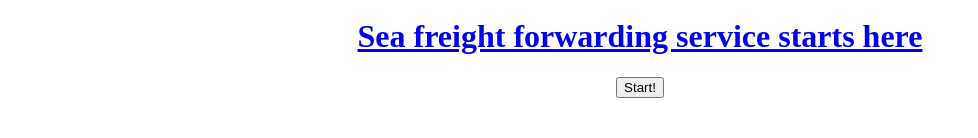
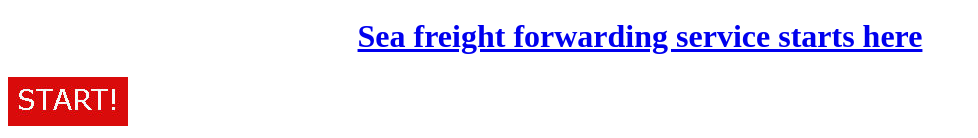
Before and after one commit to Marysta/sample08, a plain HTML site: page index.html in a window 1280 px wide. Shown: the part 781-919 px from the top of the page, without its empty margins (0-978 px from the left). Before the commit the page ends 887 px from the top, so only its background shows below. Drawn offline with Linux system fonts and the light colour scheme.

Commit message:
add new file

```diff
--- a/index.html
+++ b/index.html
@@ -26,7 +26,7 @@
             <h1><center>Sea freight forwarding service starts here</center></h1>
             <form>
                 <div>
-                <center><button>Start!</button></center>
+                <a href="Aboutus.html"><img src="STARTottom.jpg"></a>
                 </div>
             </form>
 
```
Also changed, not shown: STARTottom.jpg (added).
